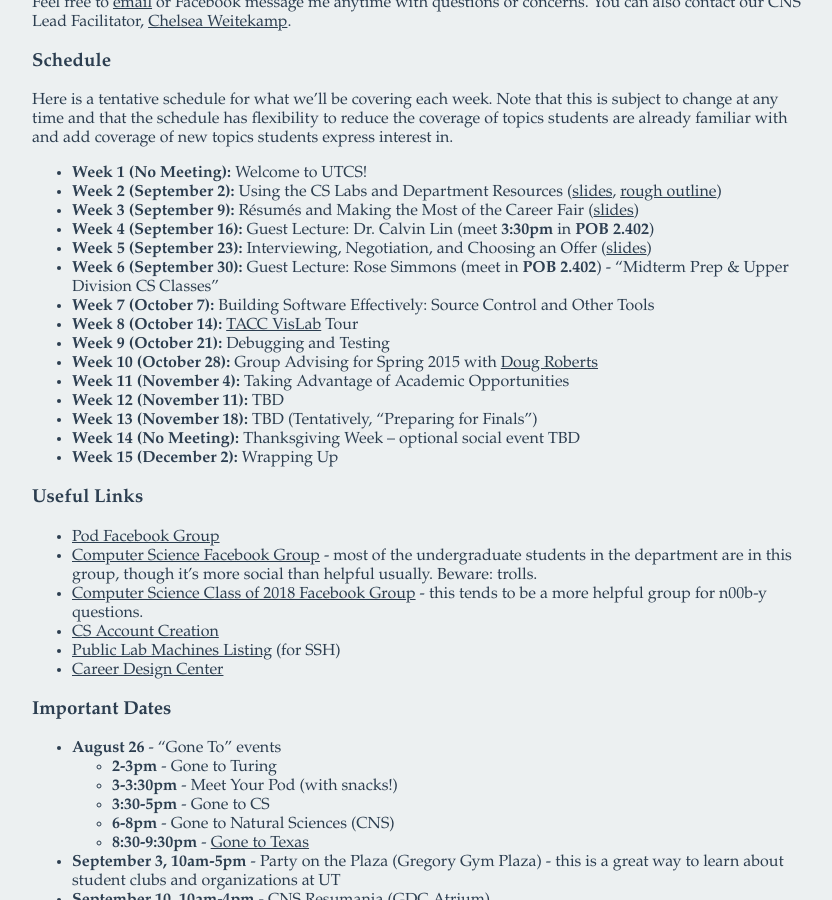
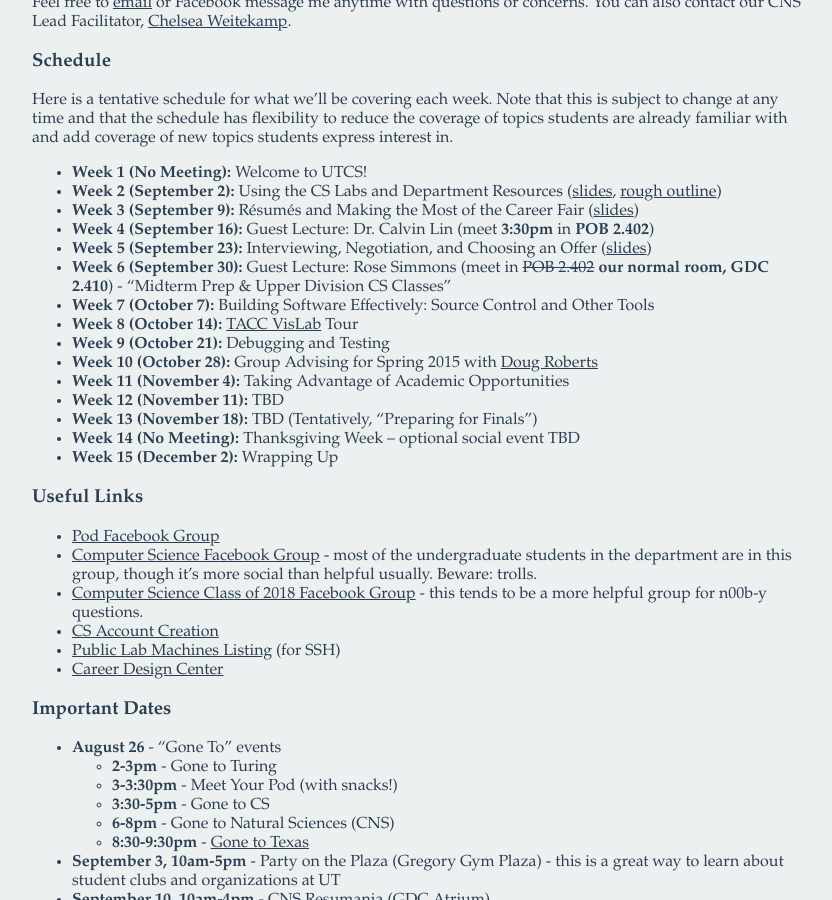
Before and after one commit to mattbroussard/mattbroussard.github.io, a Jekyll site: the page built from teaching/fall2014/pod/index.md, in a window 1280 px wide and 900 px high, scrolled down 474 px. Shown: the whole window, without its empty margins (218-1050 px from the left). Built offline with Jekyll 4.4.1, drawn with Linux system fonts in a browser that asks for light colours; nearby versions of some CDN libraries; comment, search, counter and statistics services are not loaded.

Commit message:
update Rose talk room number

```diff
--- a/teaching/fall2014/pod/index.md
+++ b/teaching/fall2014/pod/index.md
@@ -50,7 +50,7 @@
 - **Week 3 (September 9):** Résumés and Making the Most of the Career Fair ([slides](https://docs.google.com/presentation/d/1oOhYVgQJ2NR6zJ6jlbQPNVOqdkzbY9yw1ElXn-J7OVM/edit?usp=sharing))
 - **Week 4 (September 16):** Guest Lecture: Dr. Calvin Lin (meet **3:30pm** in **POB 2.402**)
 - **Week 5 (September 23):** Interviewing, Negotiation, and Choosing an Offer ([slides](https://docs.google.com/presentation/d/14NFFyqLUa9D1Yzh09Ig76rkLxp_VP2_Z71WAlIjT-co/edit?usp=sharing))
-- **Week 6 (September 30):** Guest Lecture: Rose Simmons (meet in **POB 2.402**) - "Midterm Prep & Upper Division CS Classes" <!-- 311H midterm 10/2 -->
+- **Week 6 (September 30):** Guest Lecture: Rose Simmons (meet in <strike>POB 2.402</strike> **our normal room, GDC 2.410**) - "Midterm Prep & Upper Division CS Classes" <!-- 311H midterm 10/2 -->
 - **Week 7 (October 7):** Building Software Effectively: Source Control and Other Tools
 - **Week 8 (October 14):** [TACC VisLab](https://www.tacc.utexas.edu/resources/visualization) Tour <!-- 314H midterm 10/16 -->
 - **Week 9 (October 21):** Debugging and Testing
```
